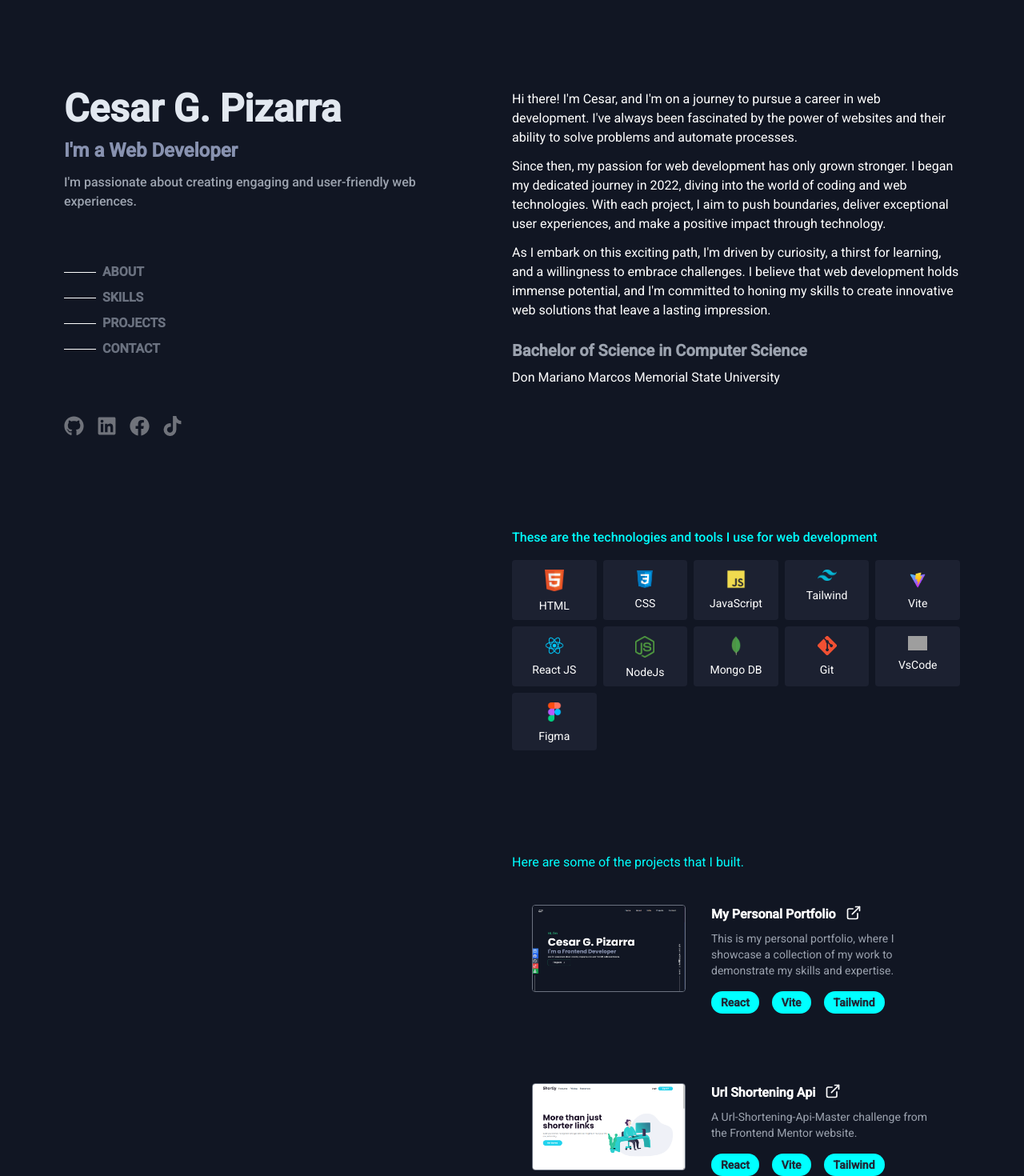
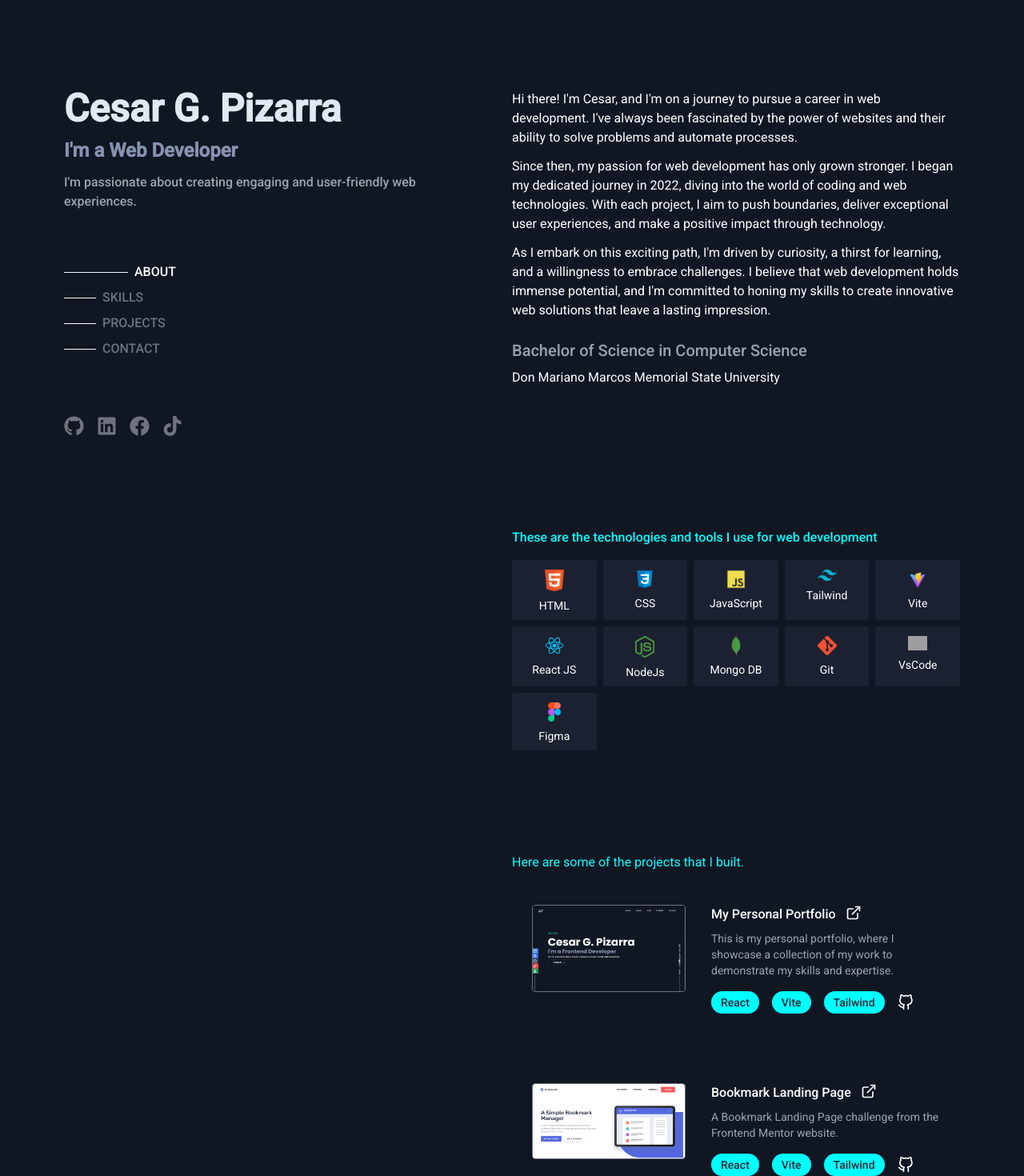
Before and after one commit to cesarpizarra/portfolio, a React (Vite) app: page / in a window 1280 px wide. Shown: the top 1470 px of the page at 80% size. Built offline with nearby package versions, Linux system fonts and the light colour scheme; grey boxes are pictures that could not be loaded.

Commit message:
adding animation

```diff
--- a/src/App.jsx
+++ b/src/App.jsx
@@ -1,8 +1,10 @@
-import React from "react";
-import Left from "./components/LeftSide";
+import React, { useEffect } from "react";
+import LeftSide from "./components/LeftSide";
 import RightSide from "./components/RightSide";
 import "./styles/loader.css";
-
+import AOS from "aos";
+import "aos/dist/aos.css";
+import "animate.css";
 const Loader = () => {
   return (
     <div className="container">
@@ -16,11 +18,16 @@ const Loader = () => {
 
 const App = () => {
   const [isLoading, setIsLoading] = React.useState(true);
+
+  useEffect(() => {
+    AOS.init({ duration: 1000 });
+  });
+
   // Simulating API loading
   React.useEffect(() => {
     setTimeout(() => {
       setIsLoading(false);
-    }, 3000);
+    }, 2000);
   }, []);
   return (
     <div className="mx-auto min-h-screen max-w-screen-xl px-6 py-12  md:px-12 md:py-16 lg:px-20 ">
@@ -28,7 +35,7 @@ const App = () => {
         <Loader />
       ) : (
         <div className="lg:flex lg:justify-between">
-          <Left />
+          <LeftSide />
           <RightSide />
         </div>
       )}
--- a/src/components/Footer.jsx
+++ b/src/components/Footer.jsx
@@ -2,7 +2,7 @@ import React from "react";
 
 const Footer = () => {
   return (
-    <footer className="mt-20">
+    <footer className="mt-36">
       <p className="text-center text-gray-400">
         Built by Cesar G. Pizarra © 2023
       </p>
--- a/src/components/LeftSide.jsx
+++ b/src/components/LeftSide.jsx
@@ -34,7 +34,7 @@ const LeftSide = () => {
     setActiveLink(title);
   };
   return (
-    <header className=" lg:sticky lg:top-0 lg:flex lg:max-h-screen lg:w-1/2 lg:flex-col lg:justify-between lg:py-12 ">
+    <header className=" lg:sticky lg:top-0 lg:flex lg:max-h-screen lg:w-1/2 lg:flex-col lg:py-12 ">
       <div className="flex lg:fixed justify-center flex-col">
         {/* Information */}
         <div className=" max-w-md">
@@ -61,7 +61,7 @@ const LeftSide = () => {
                 onClick={() => handleNavClick(link.title)}
                 className={`${
                   link.title === activeLink ? "text-white" : "text-gray-500"
-                } flex items-center gap-2 uppercase font-semibold group mb-2 cursor-pointer hover:text-white`}
+                } flex items-center gap-2 uppercase font-medium group mb-2 cursor-pointer hover:text-white`}
               >
                 <span
                   className={`${
--- a/src/constant/index.js
+++ b/src/constant/index.js
@@ -19,6 +19,7 @@ import TodoApp from "../assets/projects/TodoApp.png";
 import MovieFlix from "../assets/projects/MovieFlix.png";
 import NewsHomePage from "../assets/projects/NewsHomePage.png";
 import WeatherApp from "../assets/projects/WeatherApp.png";
+import BookMarkLandingPage from "../assets/projects/bookmark-landing-page.png";
 
 export const personalInfo = [
   {
@@ -33,6 +34,7 @@ export const navLinks = [
   {
     title: "About",
     url: "#about",
+    isActiveLink: true,
   },
   {
     title: "Skills",
@@ -145,13 +147,22 @@ export const projects = [
     project_link: "https://cezaru.vercel.app/",
     tools: ["React", "Vite", "Tailwind"],
   },
+  // {
+  //   project_img: UrlMasterLink,
+  //   name: "Url Shortening Api",
+  //   description:
+  //     "A Url-Shortening-Api-Master challenge from the Frontend Mentor website.",
+  //   githubLink: "https://github.com/cesarpizarra/url-shortening-api-master",
+  //   project_link: "https://cesarpizarra.github.io/url-shortening-api-master/",
+  //   tools: ["React", "Vite", "Tailwind"],
+  // },
   {
-    project_img: UrlMasterLink,
-    name: "Url Shortening Api",
+    project_img: BookMarkLandingPage,
+    name: "Bookmark Landing Page",
     description:
-      "A Url-Shortening-Api-Master challenge from the Frontend Mentor website.",
-    githubLink: "https://github.com/cesarpizarra/url-shortening-api-master",
-    project_link: "https://cesarpizarra.github.io/url-shortening-api-master/",
+      "A Bookmark Landing Page challenge from the Frontend Mentor website.",
+    githubLink: "https://github.com/cesarpizarra/bookmark-landing-page",
+    project_link: "https://bookmark-landing-page-ten-silk.vercel.app/",
     tools: ["React", "Vite", "Tailwind"],
   },
   {
--- a/src/pages/About.jsx
+++ b/src/pages/About.jsx
@@ -3,7 +3,14 @@ import { about } from "../constant/index";
 
 const About = () => {
   return (
-    <section id="about" className="text-white">
+    <section
+      data-aos="fade-zoom-in"
+      data-aos-easing="ease-in-back"
+      data-aos-delay="300"
+      data-aos-offset="0"
+      id="about"
+      className="text-white"
+    >
       <h1 className="flex lg:hidden text-2xl font-semibold py-8 uppercase">
         About
       </h1>
@@ -14,9 +21,8 @@ const About = () => {
           <p>{text.subtitle2}</p>
         </div>
       ))}
-
       <div className="mt-6">
-        <p className="text-gray-400 font-semibold text-xl">
+        <p className="text-gray-400 font-medium text-xl">
           {about.education.title}
         </p>
         <p className="mt-4 lg:mt-2 ">{about.education.school}</p>
--- a/src/pages/Contact.jsx
+++ b/src/pages/Contact.jsx
@@ -5,8 +5,8 @@ const Contact = () => {
   const { get, info } = contacts;
 
   return (
-    <section id="contact">
-      <div className="max-w-xl h-screen mx-auto px-5 flex justify-center items-center ">
+    <section data-aos="fade-up" id="contact" className="mt-48 lg:mt-36">
+      <div className="max-w-xl mx-auto px-5 flex justify-center items-center ">
         <div
           data-aos="fade-up"
           className="flex flex-col gap-4 justify-center items-center"
--- a/src/pages/Projects.jsx
+++ b/src/pages/Projects.jsx
@@ -1,9 +1,9 @@
 import React from "react";
 import { projects } from "../constant/index";
-import { FiExternalLink } from "react-icons/fi";
+import { FiExternalLink, FiGithub } from "react-icons/fi";
 const Projects = () => {
   return (
-    <section id="projects" className="mt-28">
+    <section data-aos="fade-up" id="projects" className="mt-28">
       <h1 className="flex lg:hidden text-2xl font-semibold py-8 uppercase text-white">
         Projects
       </h1>
@@ -12,7 +12,6 @@ const Projects = () => {
           Here are some of the projects that I built.
         </p>
         {projects.map((project, index) => (
-          <a href={project.project_link}>
           <div
             key={index}
             className="md:flex gap-8 project-box group mb-8 transition duration-300 p-0 lg:p-[25px] "
@@ -23,7 +22,7 @@ const Projects = () => {
               className="w-48 border border-gray-500 rounded mb-8"
             />
             <div className="flex flex-col gap-2">
-                <p className="text-white font-semibold flex">
+              <p className="text-white font-medium flex">
                 {project.name}{" "}
                 <a
                   href={project.project_link}
@@ -34,20 +33,22 @@ const Projects = () => {
               </p>
               <p className="text-gray-400 text-sm">{project.description}</p>
 
-                <ul className="flex gap-4 mt-2">
+              <ul className="flex items-center gap-4 mt-2">
                 {project.tools &&
                   project.tools.map((tool, toolIndex) => (
                     <li
                       key={toolIndex}
-                        className="text-sm font-semibold bg-[cyan] px-3 py-1 rounded-full text-gray-800 "
+                      className="text-sm font-medium bg-[cyan] px-3 py-1 rounded-full text-gray-800 "
                     >
                       {tool}
                     </li>
                   ))}
+                <a href={project.githubLink} className="text-white">
+                  <FiGithub size={20} />
+                </a>
               </ul>
             </div>
           </div>
-          </a>
         ))}
       </div>
     </section>
--- a/src/pages/Skills.jsx
+++ b/src/pages/Skills.jsx
@@ -2,7 +2,7 @@ import React from "react";
 import { skills } from "../constant/index";
 const Skills = () => {
   return (
-    <section id="skills" className="mt-40">
+    <section data-aos="fade-up" id="skills" className="mt-40">
       <h1 className="flex lg:hidden text-2xl font-semibold py-8 uppercase text-white">
         Skills
       </h1>
```
Also changed, not shown: src/assets/projects/bookmark-landing-page.png (added). Lines whose indentation alone changed are shown as unchanged.
